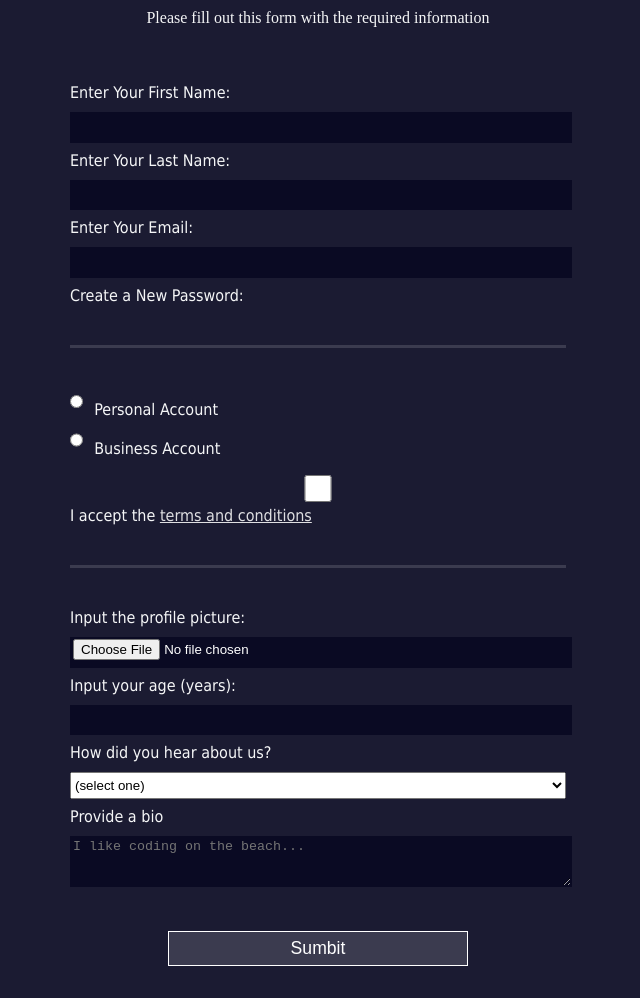
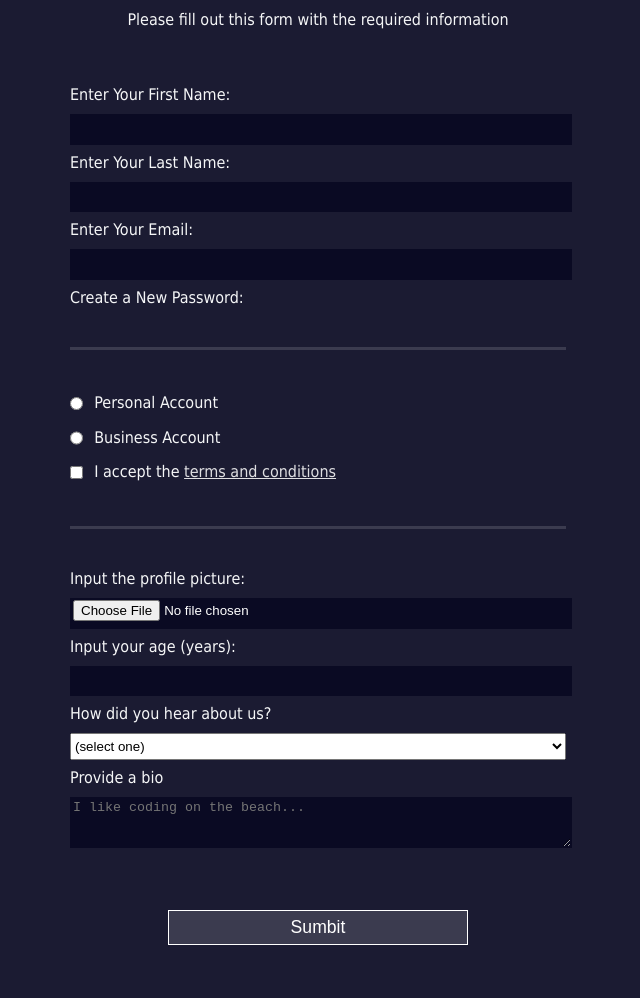
Before and after one commit to zvaka/Registration-form, a plain HTML site: page index.html in a window 1280 px wide. Shown: the part 92-1090 px from the top of the page, without its empty margins (322-962 px from the left). Drawn offline with Linux system fonts and the light colour scheme.

Commit message:
corrections

```diff
--- a/index.html
+++ b/index.html
@@ -19,7 +19,7 @@
       <fieldset>
         <label><input type="radio" name="account-type" class="inline"> Personal Account</label>
         <label><input type="radio" name="account-type" class="inline"> Business Account</label>
-        <label><input type="checkbox" name="i-accept" required> I accept the <a href="https://www.freecodecamp.org/news/terms-of-service/">terms and conditions</a></label>
+        <label><input type="checkbox" name="terms" class="inline" required> I accept the <a href="https://www.freecodecamp.org/news/terms-of-service/">terms and conditions</a></label>
       </fieldset>
       <fieldset>
         <label>Input the profile picture: <input type="file" name="picture"></label>
--- a/main.css
+++ b/main.css
@@ -5,14 +5,14 @@ body {
   margin: 0px;
   background-color: #1b1b32;
   color: #f5f6f7;
+  font-family: Tahoma;
+	font-size: 16px;
 }
 label {
   /* To make them appear on separate lines, add display: block to the label element,
 and add a margin of 0.5rem 0, to separate them from each other */
   display: block;
   margin: 0.5rem 0;
-  font-family: Tahoma;
-  font-size: 16px;
 }
 h1, p {
   margin: 1em auto;
@@ -35,12 +35,13 @@ fieldset:last-of-type {
 }
 input, textarea, select {
   width: 100%;
-  margin: 10px 0px 0px 0px;
+  margin: 10px 0 0 0;
   min-height: 2em;
 }
  .inline {
    width: unset;
    margin: 0 0.5em 0 0;
+   vertical-align: middle;
  }
  input, textarea {
    background-color: #0a0a23;
@@ -51,9 +52,9 @@ input, textarea, select {
    display: block;
    width: 60%;
    min-width: 300px;
-   margin: 0 auto;
+   margin: 1em auto;
    height: 2em;
-   font-size:1.1rem;
+   font-size: 1.1rem;
    background-color: #3b3b4f;
    border-color: white;
    font-size: 1.1rem;
```
